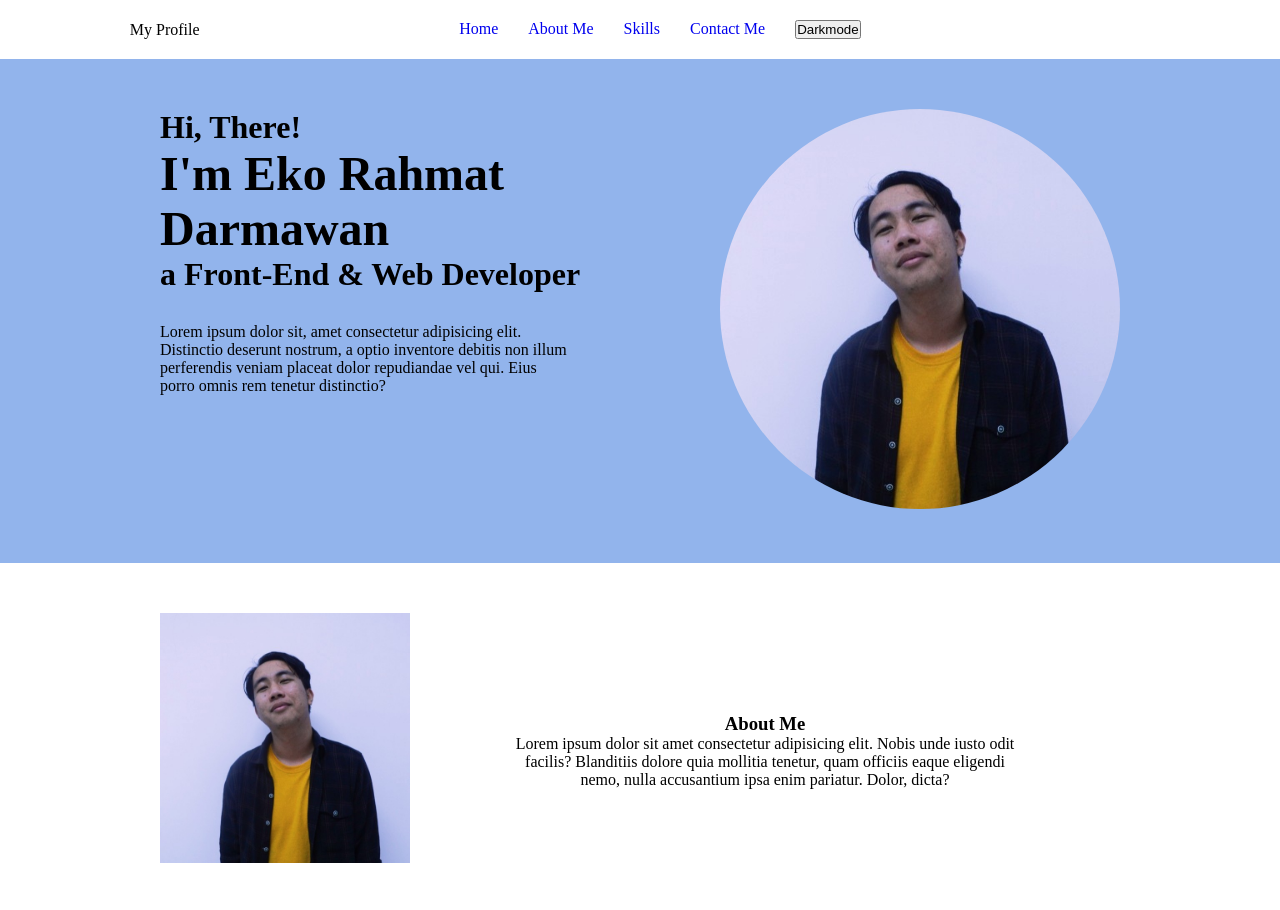
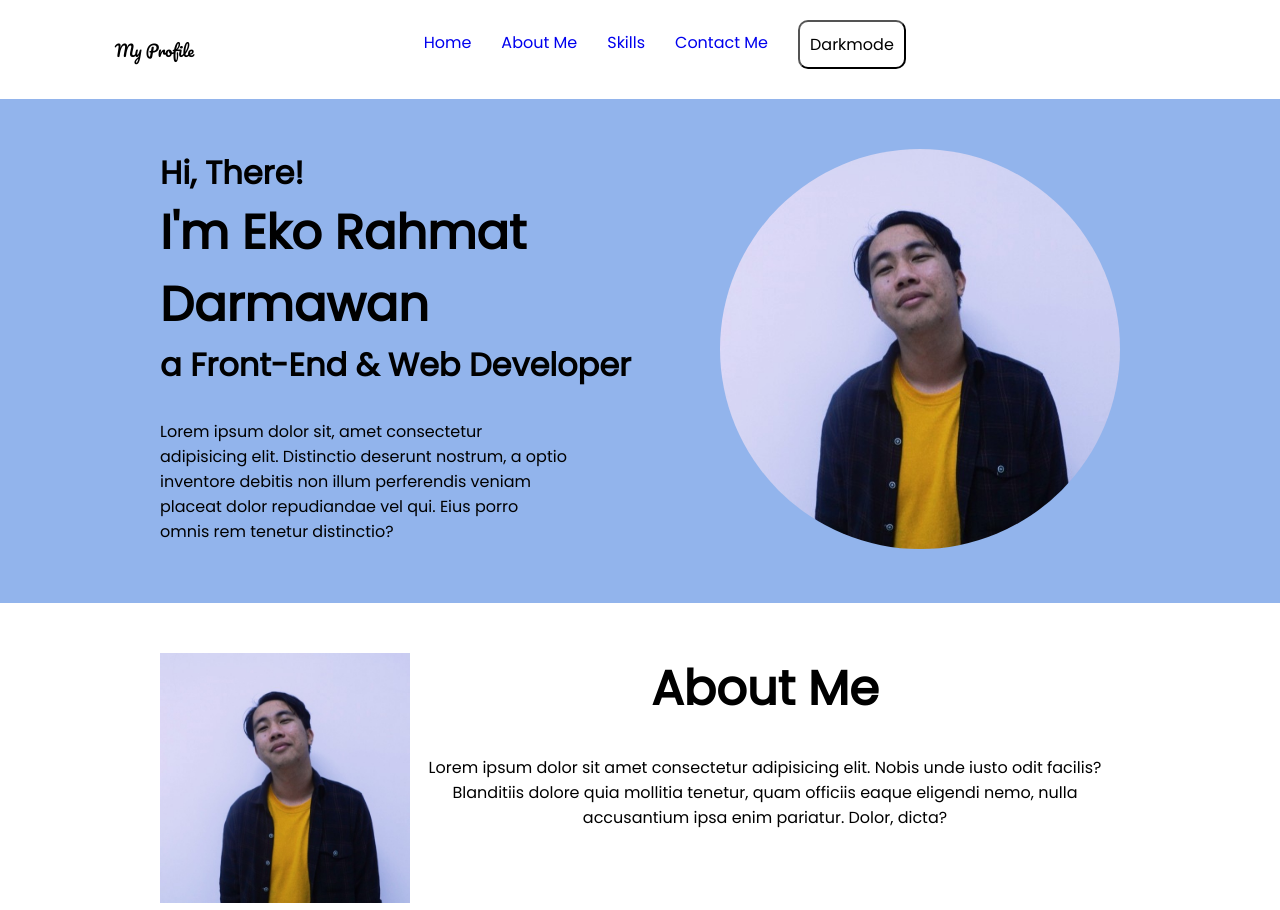
Before and after one commit to Echo271/study-jam-gdsc-UnmulxUmi, a plain HTML site: page index.html in a window 1280 px wide. Shown: the top 910 px of the page. Drawn offline with Linux system fonts and the light colour scheme.

Commit message:
baikin style font dan button

```diff
--- a/index.html
+++ b/index.html
@@ -204,7 +204,7 @@
                 <h3>My Profile</h3>
             </div>
             <div class="footer-service">
-                <h4>Our Services</h4>
+                <h3>Our Services</h3>
                 <ul>
                     <li><a href="#ui/ux">UI/UX</a></li>
                     <li><a href="#front-end">Front-End Development</a></li>
--- a/style.css
+++ b/style.css
@@ -1,3 +1,5 @@
+@import url('https://fonts.googleapis.com/css2?family=Pacifico&family=Poppins:wght@300;400&display=swap');
+
 *{
     margin: 0;
     padding: 0;
@@ -9,7 +11,7 @@ header{
     flex-direction: row;
     align-items: center;
     justify-content: space-around;
-    padding:20px 0px ;
+    padding:30px 0px ;
 }
 
 nav ul{
@@ -28,6 +30,14 @@ header a{
 
 section {
     padding: 50px 0px;
+}
+
+h1, h2, h3, p, a{
+    font-family: 'Poppins', sans-serif;
+}
+
+.mytitle {
+    font-family: 'Pacifico', cursive;
 }
 
 /* Home */
@@ -75,8 +85,12 @@ section {
 }
 
 .abouttext{
-    padding: 100px;
     text-align: center;
+}
+
+.abouttext h3{
+    font-size: 300%;
+    padding-bottom: 30px;
 }
 
 /* Skill */
@@ -119,6 +133,7 @@ section {
 #contact h2{
     text-align: center;
     padding-bottom: 40px;
+    font-size: 300%;
 }
 
 .account h3{
@@ -231,3 +246,18 @@ textarea {
     background-color:#121b21;
 }
 /* end from farhan */
+
+.dark-mode-button {
+    font-family: 'Poppins', sans-serif;
+    font-size: medium;
+    padding: 10px;
+    margin-top: -10px;
+    border-radius: 10px;
+    background-color: white;
+}
+
+.dark-mode-button:hover{
+    background-color: #92B4EC;
+    color: white;
+    border-color: white;
+}
```
